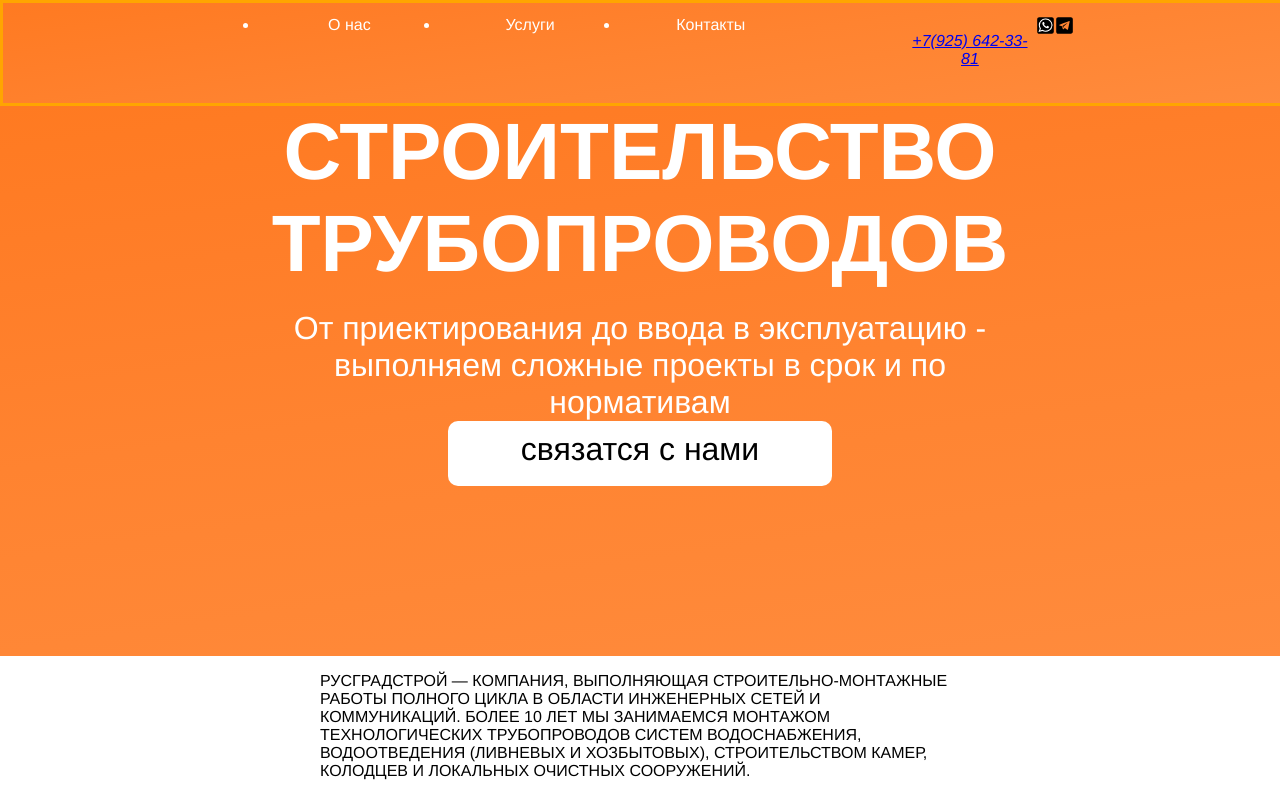
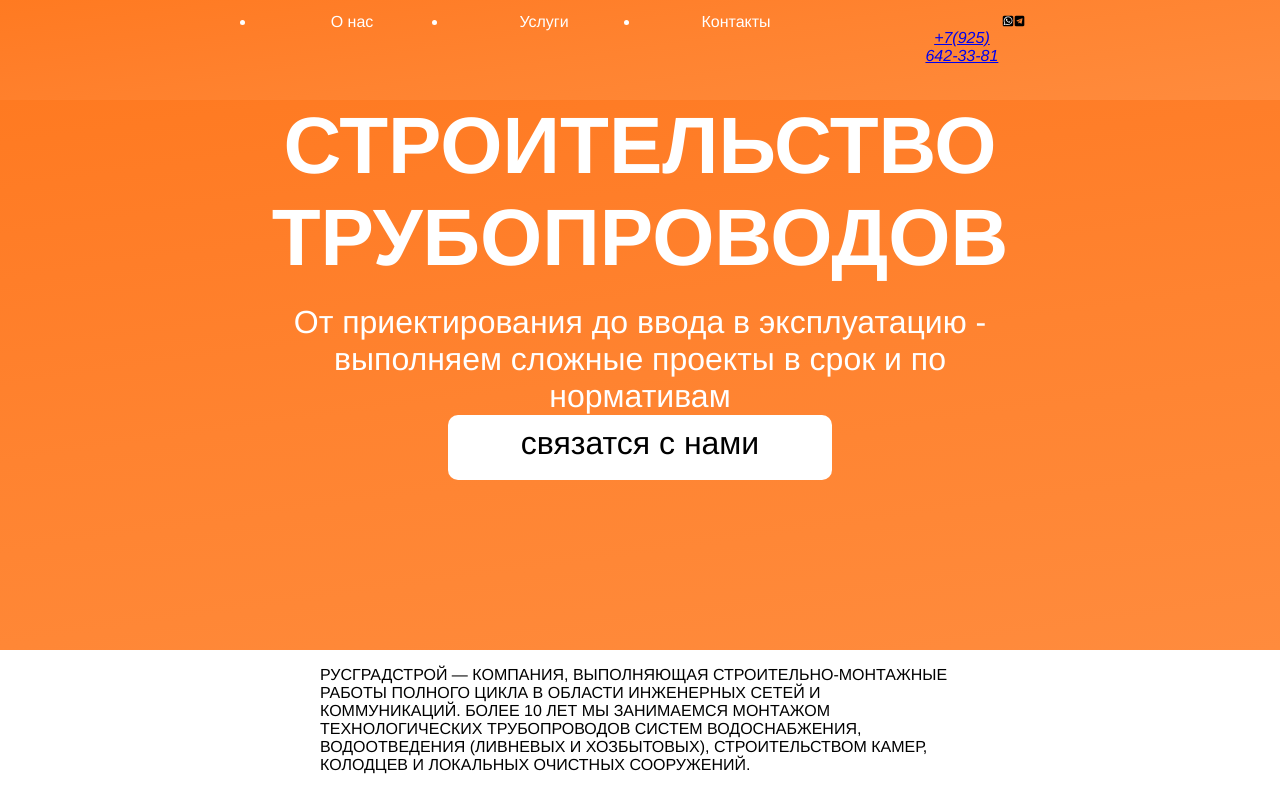
Before and after one commit to FoxWolf2004/StroiGrad_site, a plain HTML site: page index.html in a window 1280 px wide. Shown: the top 787 px of the page. Drawn offline with Linux system fonts and the light colour scheme.

Commit message:
styles_fix

```diff
--- a/styles/styles.css
+++ b/styles/styles.css
@@ -19,9 +19,6 @@ header {
 
     color: white;
 
-    border-style: solid;
-
-    border-color: orange;
 
 }
 .logo {
@@ -39,7 +36,7 @@ header {
 nav {
     display: flex;
 
-    width: 80%;
+    width: 70%;
     height: 50px;
 
     margin-left: 20%;
@@ -77,7 +74,7 @@ nav ul a   {
 header address {
     display: flex;
 
-    width: 70%;
+    width: 40%;
     height: auto;
 
 
@@ -239,7 +236,7 @@ main {
     width: 100%;
     height: auto;
 
-    padding: 10px;
+
 }
 
 .yslugi .add {
```
